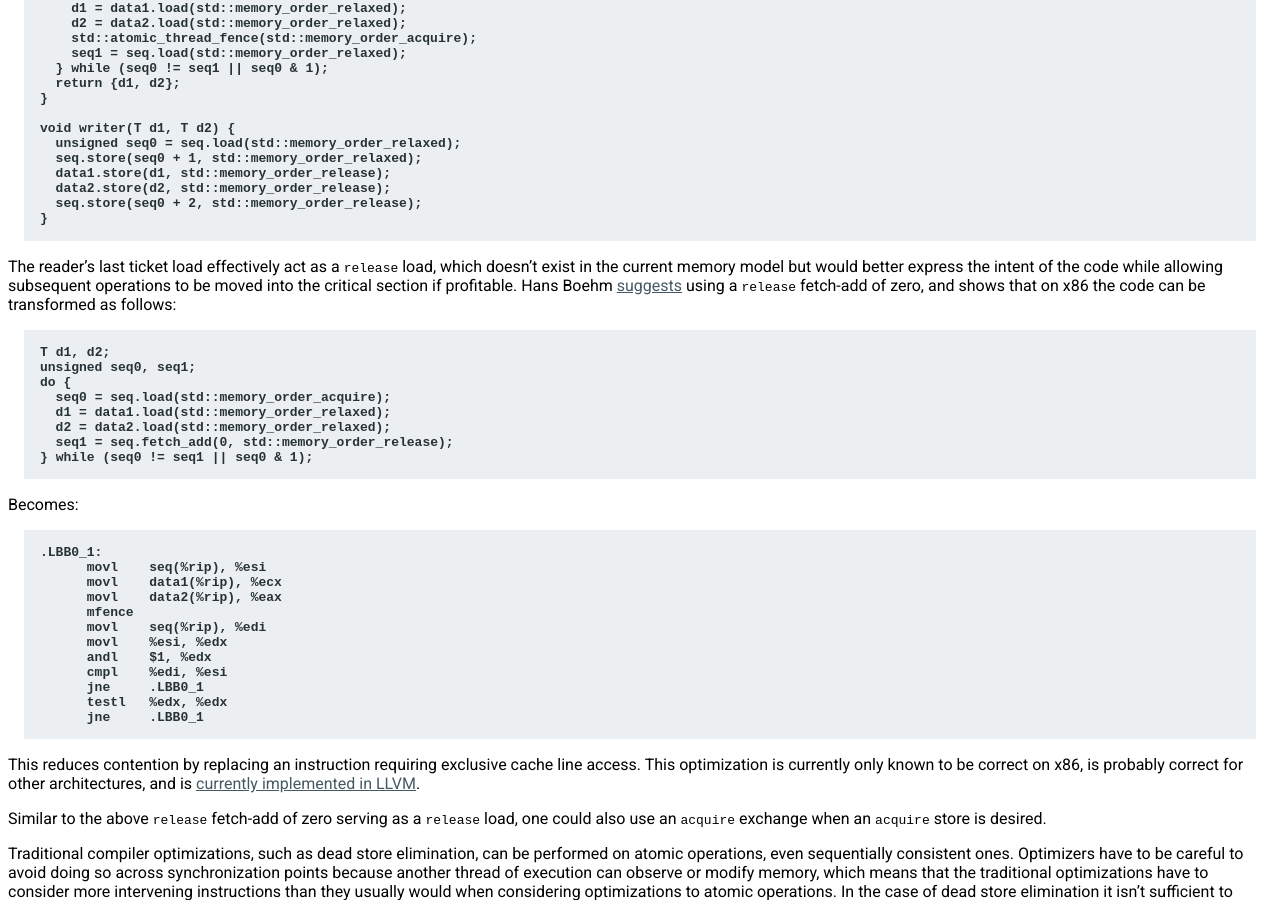
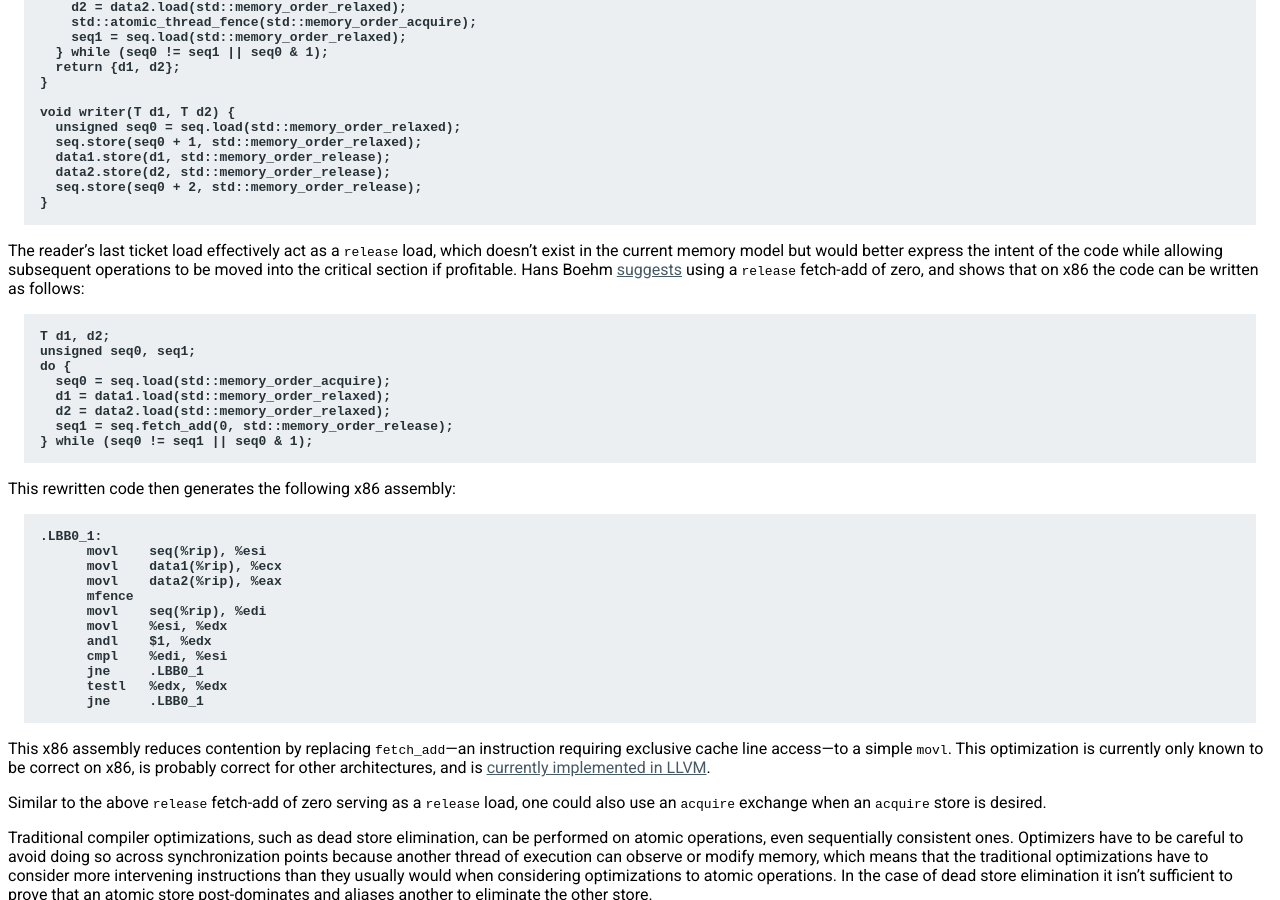
Before and after one commit to jfbastien/papers, a Sphinx documentation site: the page built from source/N4269.rst, in a window 1280 px wide and 900 px high, scrolled down 2709 px. Built offline with Sphinx 7.4.7, drawn with Linux system fonts in a browser that asks for light colours; some of the changed text lies outside the part shown.

Commit message:
Address a few more comments by Lawrence, and mark paper as N instead of D.

```diff
--- a/source/N4269.rst
+++ b/source/N4269.rst
@@ -121,8 +120,8 @@
     return y->load(std::memory_order_seq_cst) == desired;
   }
 
-.. TODO: Is the above correct? See C++11 section 1.10 ¶7, particularly around
-         release sequence and the implications in ¶10.
+The above optimization may require that the compiler mark the transformed load
+as a *release sequence* as defined in section 1.10 of the C++ standard.
 
 Similarly, while keeping the resulting memory order stronger or equal to the
 individual ones, the following can occur:
@@ -145,8 +144,9 @@
     return x->exchange(y);
   }
 
-This may not always pay off! Architectures with weaker memory models may be
-better off having the load and store separated.
+This may not always pay off! In particular, architectures with weaker memory
+models may benefit from having write-after-read operations to the same location
+instead of having an atomic exchange.
 
 Other simple optimizations can also occur because of inlining and constant
 propagation such as turning ``atomic<T>::fetch_and(~(T)0)`` into
@@ -199,7 +199,7 @@
 doesn't exist in the current memory model but would better express the intent of
 the code while allowing subsequent operations to be moved into the critical
 section if profitable. Hans Boehm suggests_ using a ``release`` fetch-add of
-zero, and shows that on x86 the code can be transformed as follows:
+zero, and shows that on x86 the code can be written as follows:
 
 .. _suggests: http://www.hpl.hp.com/techreports/2012/HPL-2012-68.pdf
 
@@ -214,7 +214,7 @@
     seq1 = seq.fetch_add(0, std::memory_order_release);
   } while (seq0 != seq1 || seq0 & 1);
 
-Becomes:
+This rewritten code then generates the following x86 assembly:
 
 .. code::
 
@@ -231,10 +231,10 @@
         testl   %edx, %edx
         jne     .LBB0_1
 
-This reduces contention by replacing an instruction requiring exclusive cache
-line access. This optimization is currently only known to be correct on x86, is
-probably correct for other architectures, and is `currently implemented in
-LLVM`_.
+This x86 assembly reduces contention by replacing ``fetch_add``—an instruction
+requiring exclusive cache line access—to a simple ``movl``. This optimization is
+currently only known to be correct on x86, is probably correct for other
+architectures, and is `currently implemented in LLVM`_.
 
 .. _`currently implemented in LLVM`: http://reviews.llvm.org/D5091
 
@@ -514,6 +514,9 @@
 sufficiently advanced compiler, performing some of the optimizations described
 above, can seriously harm code which uses shared memory naïvely.
 
+The C++ standard says that lock-free atomic operations must be *address free* to
+address such issues, but this mandate isn't normative.
+
 ---------
 Takeaways
 ---------
```
Also changed, not shown: other parts of source/N4269.rst (+2 -3 lines).
